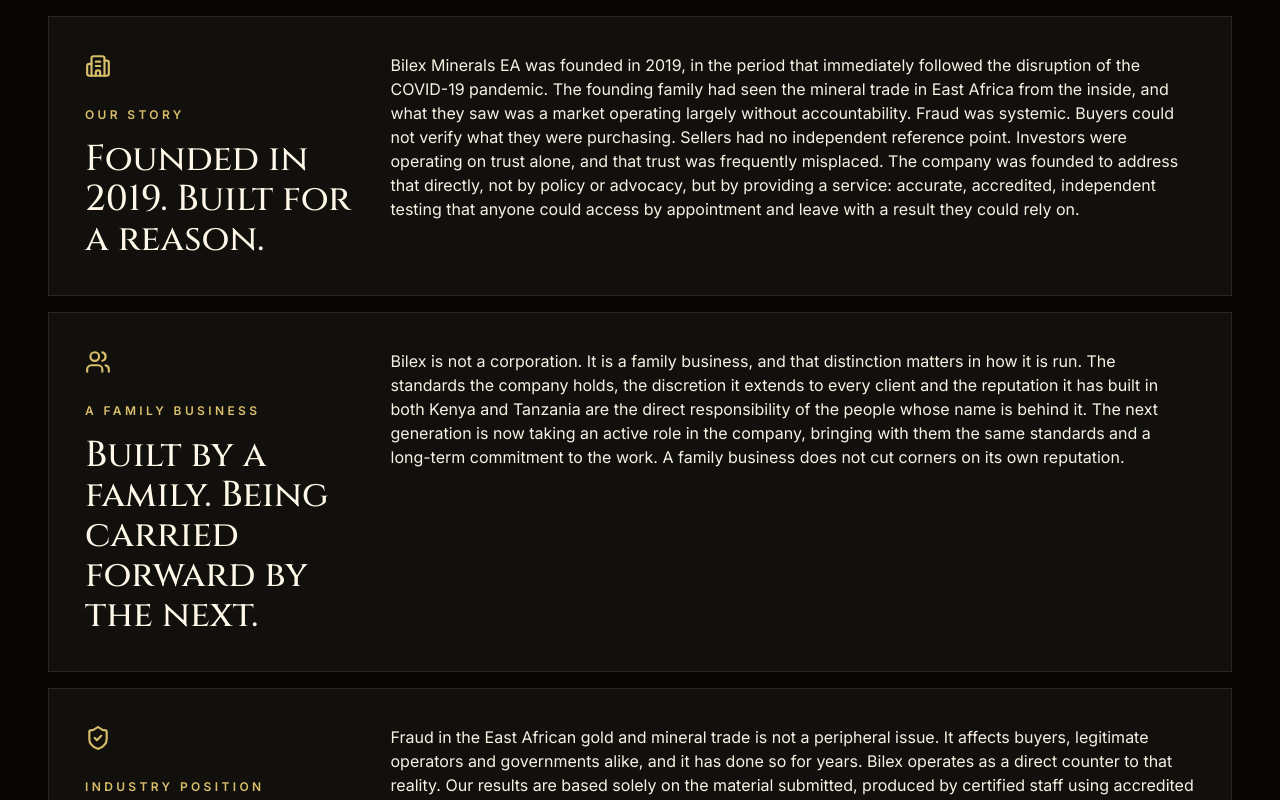
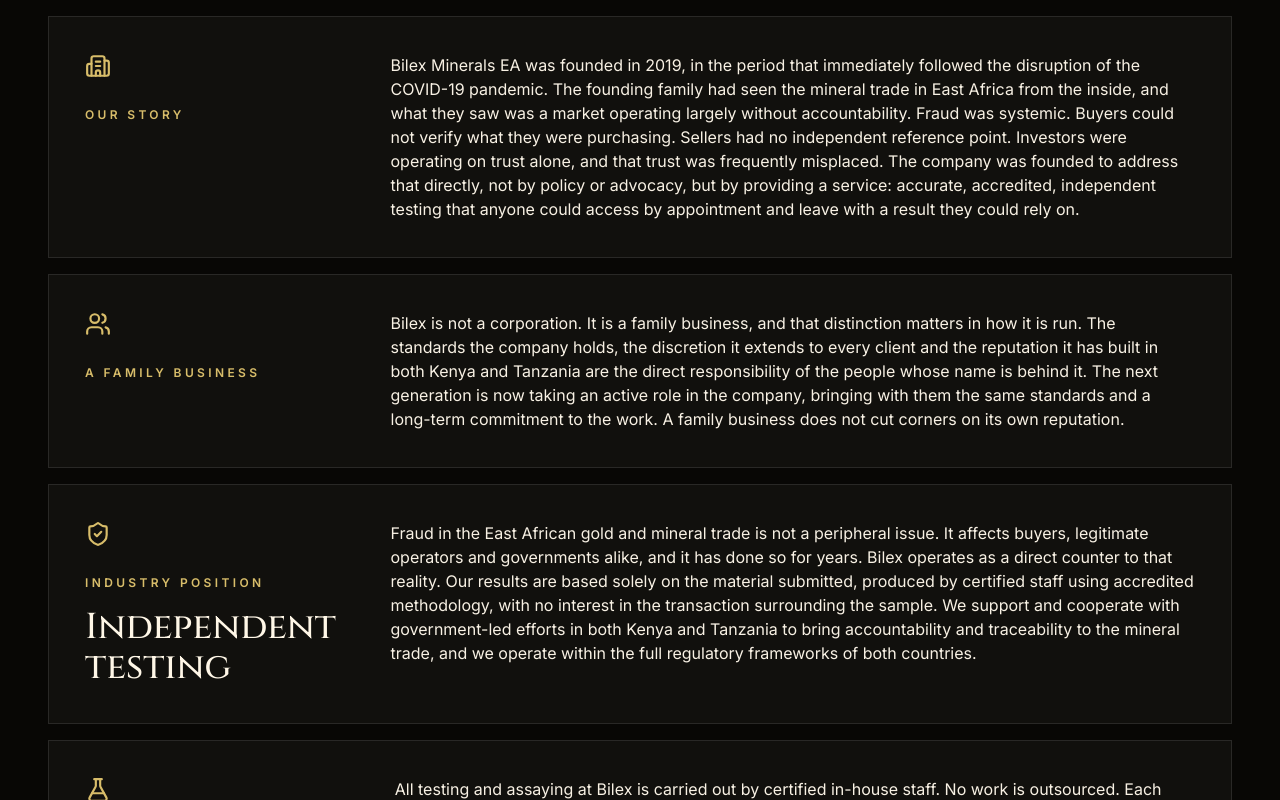
Before and after one commit to Lorna-Njogu/Bilexdemo, a Next.js app: page /about in a window 1280 px wide. Shown: the part 960-1760 px from the top of the page. Built offline with nearby package versions, Linux system fonts and the light colour scheme.

Commit message:
about edits

```diff
--- a/app/about/page.tsx
+++ b/app/about/page.tsx
@@ -26,19 +26,19 @@ const storySections = [
   {
     icon: Building2,
     eyebrow: "Our Story",
-    title: "Founded in 2019. Built for a reason.",
+    title: "",
     text: "Bilex Minerals EA was founded in 2019, in the period that immediately followed the disruption of the COVID-19 pandemic. The founding family had seen the mineral trade in East Africa from the inside, and what they saw was a market operating largely without accountability. Fraud was systemic. Buyers could not verify what they were purchasing. Sellers had no independent reference point. Investors were operating on trust alone, and that trust was frequently misplaced. The company was founded to address that directly, not by policy or advocacy, but by providing a service: accurate, accredited, independent testing that anyone could access by appointment and leave with a result they could rely on.",
   },
   {
     icon: Users,
     eyebrow: "A Family Business",
-    title: "Built by a family. Being carried forward by the next.",
+    title: "",
     text: "Bilex is not a corporation. It is a family business, and that distinction matters in how it is run. The standards the company holds, the discretion it extends to every client and the reputation it has built in both Kenya and Tanzania are the direct responsibility of the people whose name is behind it. The next generation is now taking an active role in the company, bringing with them the same standards and a long-term commitment to the work. A family business does not cut corners on its own reputation.",
   },
   {
     icon: ShieldCheck,
     eyebrow: "Industry Position",
-    title: "Independent testing in a market that needs it.",
+    title: "Independent testing ",
     text: "Fraud in the East African gold and mineral trade is not a peripheral issue. It affects buyers, legitimate operators and governments alike, and it has done so for years. Bilex operates as a direct counter to that reality. Our results are based solely on the material submitted, produced by certified staff using accredited methodology, with no interest in the transaction surrounding the sample. We support and cooperate with government-led efforts in both Kenya and Tanzania to bring accountability and traceability to the mineral trade, and we operate within the full regulatory frameworks of both countries.",
   },
   {
@@ -132,7 +132,7 @@ const familyQuotes = [
   {
     quote:
       "Growing up around this business, you understand early that accuracy is not optional. It is the whole point. That is the standard I intend to keep.",
-    byline: "Next Generation Director, Bilex Minerals EA",
+    byline: "Director, Bilex Minerals EA",
   },
 ];
 
```
